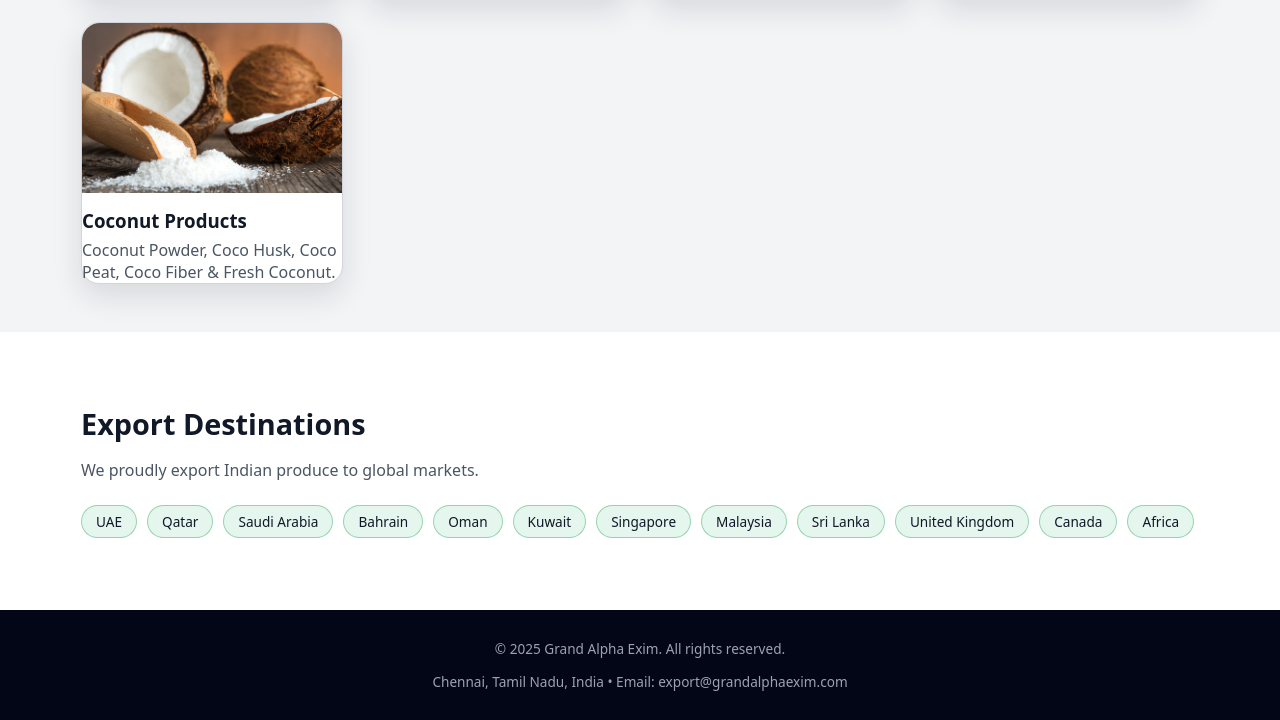
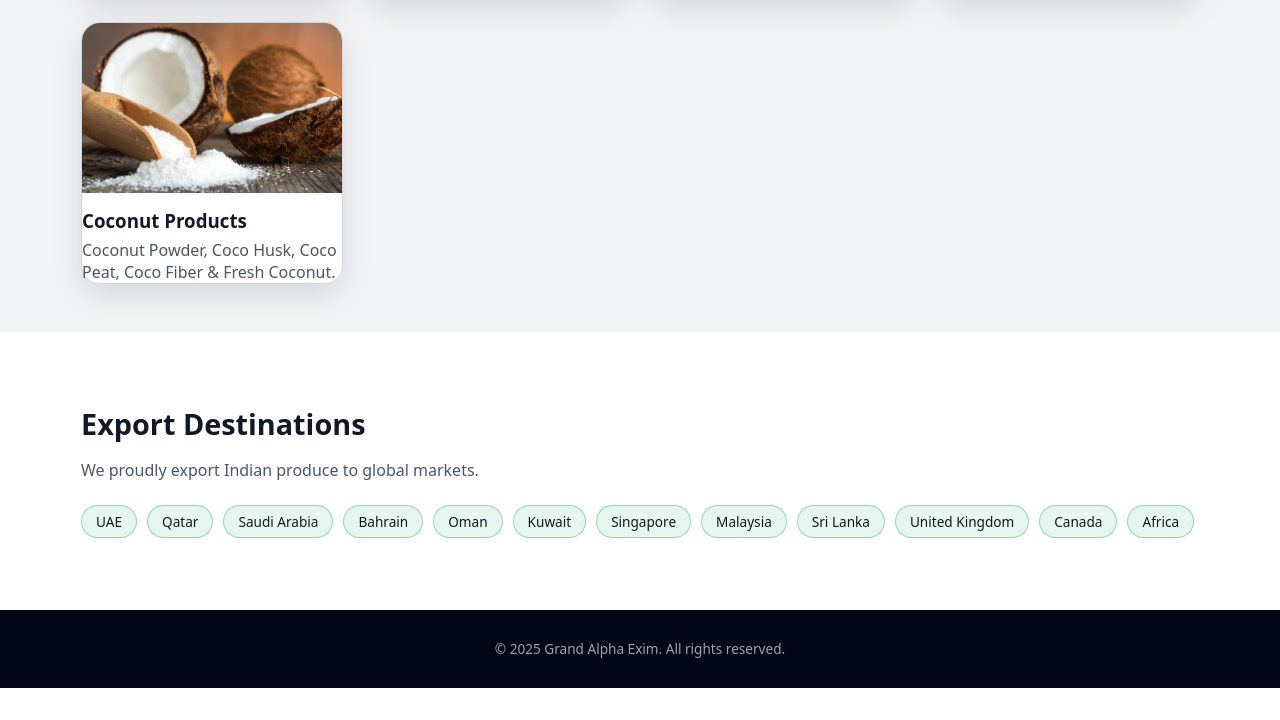
Before and after one commit to abdulmosin178/grand_alpha_exim, a plain HTML site: page index.html in a window 1280 px wide. Shown: the part 1217-1937 px from the top of the page. After the commit the page ends 1905 px from the top, so only its background shows below. Drawn offline with Linux system fonts and the light colour scheme.

Commit message:
2nd commit

```diff
--- a/index.html
+++ b/index.html
@@ -154,7 +154,7 @@
 <footer class="site-footer">
   <div class="container footer-inner">
     <p>© <span id="year"></span> Grand Alpha Exim. All rights reserved.</p>
-    <p>Chennai, Tamil Nadu, India • Email: export@grandalphaexim.com</p>
+
   </div>
 </footer>
 
```
